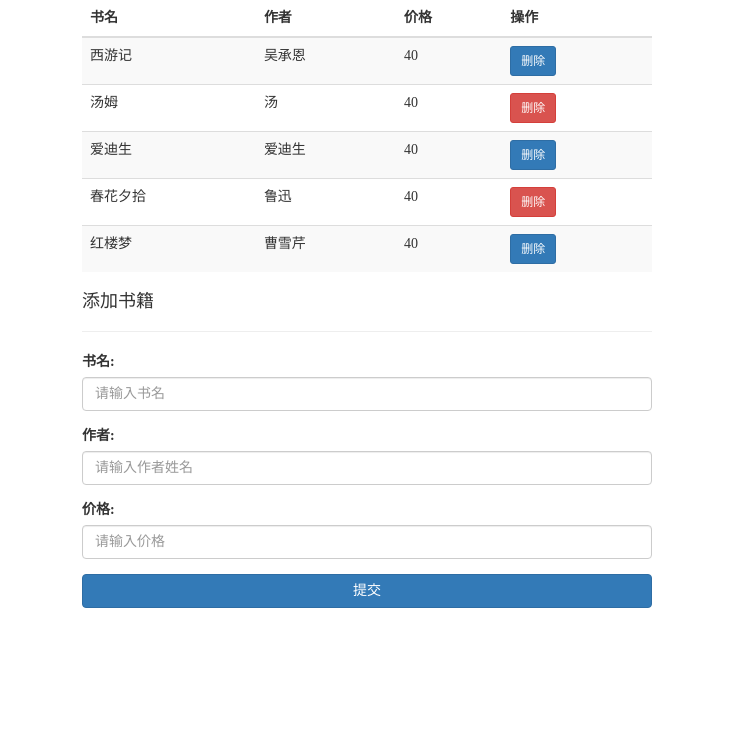
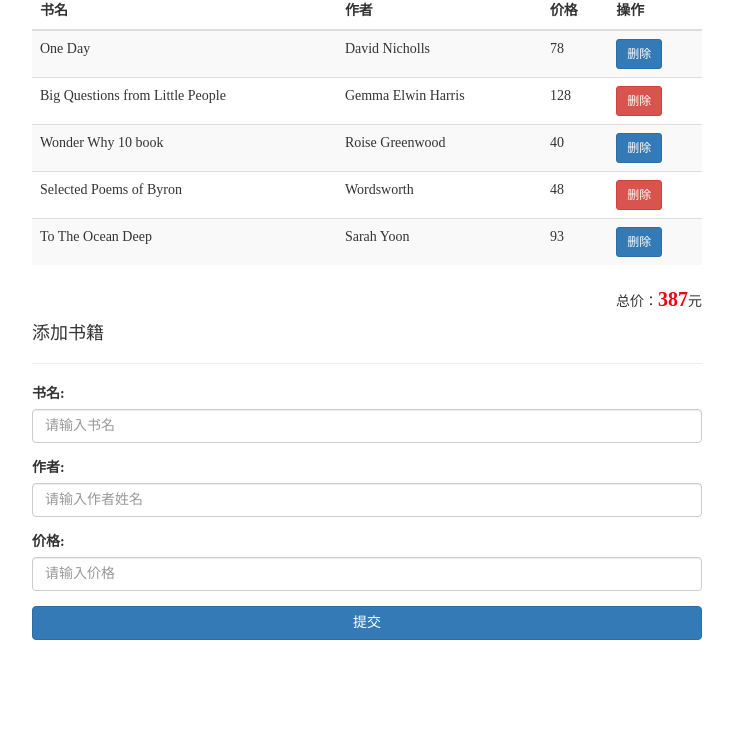
Before and after one commit to NEVERTSING/FirstVue, a plain HTML site: page index.html in a window 1280 px wide. Shown: the part 70-800 px from the top of the page, without its empty margins (273-1006 px from the left). Drawn offline with nearby package versions, Linux system fonts and the light colour scheme.

Commit message:
second-update

```diff
--- a/index.html
+++ b/index.html
@@ -4,10 +4,10 @@
         <meta charset="utf-8">
         <meta http-equiv="X-UA-Compatible" content="IE=edge">
         <meta name="viewport" content="width=device-width, initial-scale=1">
-        <title>Bootstrap的HTML标准模板</title>
+        <title>Welcome</title>
         <!-- Bootstrap -->
         <link href="css\bootstrap.min.css" rel="stylesheet">
-        <script src="https://unpkg.com/vue/dist/vue.js"></script>
+      <script src="https://unpkg.com/vue/dist/vue.js"></script>
         <!--你自己的样式文件 -->
         <!-- 以下两个插件用于在IE8以及以下版本浏览器支持HTML5元素和媒体查询，如果不需要用可以移除 -->
         <!--[if lt IE 9]>
@@ -17,21 +17,29 @@
         <style>
         .container{
           font-family: '微软雅黑';
-          width: 600px;
+          width: 700px;
           margin:0 auto;
+        }
+        h1{
+          text-align: center;
+        }
+        .price{
+          color: #f10214;
+          font-size: 20px;
+          font-weight: bold;
         }
         </style>
     </head>
     <body>
-      <div class="container" id="container">
-        <h1>Hello, Vue.js!</h1>
+      <div class="container" id="container" v-cloak>
+        <h2>Management</h2>
         <table class="table table-striped">
           <thead>
             <tr>
-              <th  @click='sortBy("name")'>书名</th>
-              <th  @click='sortBy("writer")'>作者</th>
-              <th  @click='sortBy("price")'>价格</th>
-              <th >操作</th>
+              <th>书名</th>
+              <th>作者</th>
+              <th>价格</th>
+              <th>操作</th>
             </tr>
           </thead>
           <tbody>
@@ -46,6 +54,7 @@
           </tbody>
 
         </table>
+        <p class="text-right">总价：<span class="price">{{total}}</span>元</p>
         <h4>添加书籍</h4>
        <hr/>
          <form role="form" method="post" action="#">
@@ -66,7 +75,6 @@
 
 </div>
 <script type="text/javascript">
-
 new Vue({
   el:'#container',
   data:{
@@ -76,11 +84,11 @@ new Vue({
       price:''
     },
     books:[
-    {name:'西游记',writer:'吴承恩',price:40},
-    {name:'汤姆',writer:'汤',price:40},
-    {name:'爱迪生',writer:'爱迪生',price:40},
-    {name:'春花夕拾',writer:'鲁迅',price:40},
-    {name:'红楼梦',writer:'曹雪芹',price:40}
+    {name:'One Day',writer:'David Nicholls',price:78},
+    {name:'Big Questions from Little People',writer:'Gemma Elwin Harris',price:128},
+    {name:'Wonder Why 10 book',writer:'Roise Greenwood',price:40},
+    {name:'Selected Poems of Byron',writer:'Wordsworth',price:48},
+    {name:'To The Ocean Deep',writer:'Sarah Yoon',price:93}
   ]
 },
 methods:{
@@ -91,6 +99,15 @@ add:function(){
 deleteBook:function(index){
   this.books.splice(index,1);
 }
+},
+computed:{
+  total:function(){
+    var result=0;
+    for(var i=0;i<this.books.length;i++){
+      result+=this.books[i].price;
+    }
+    return result;
+  }
 }
 
 })
```
